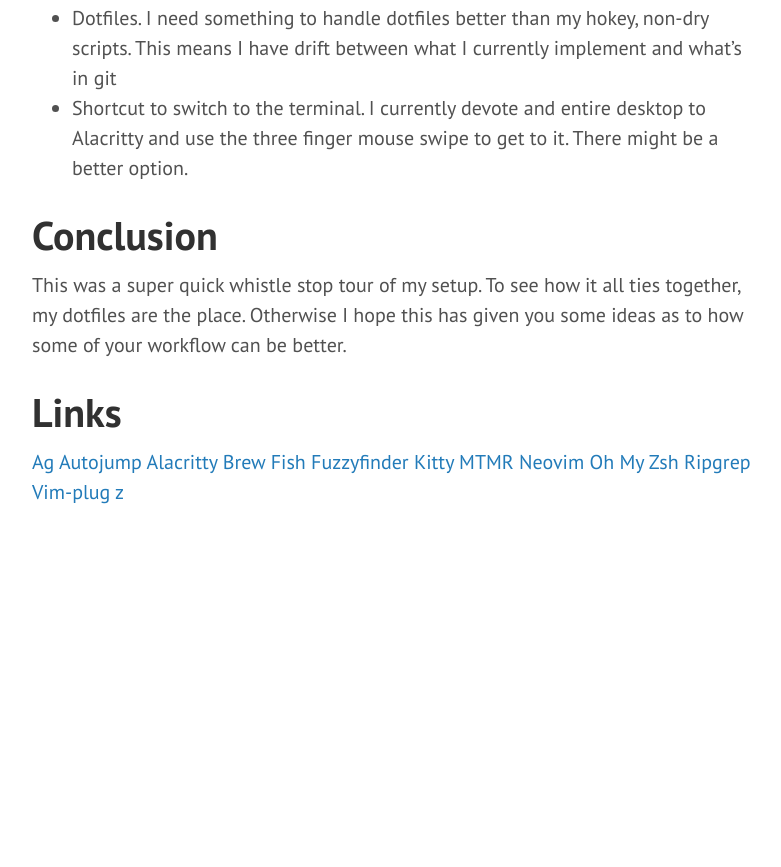
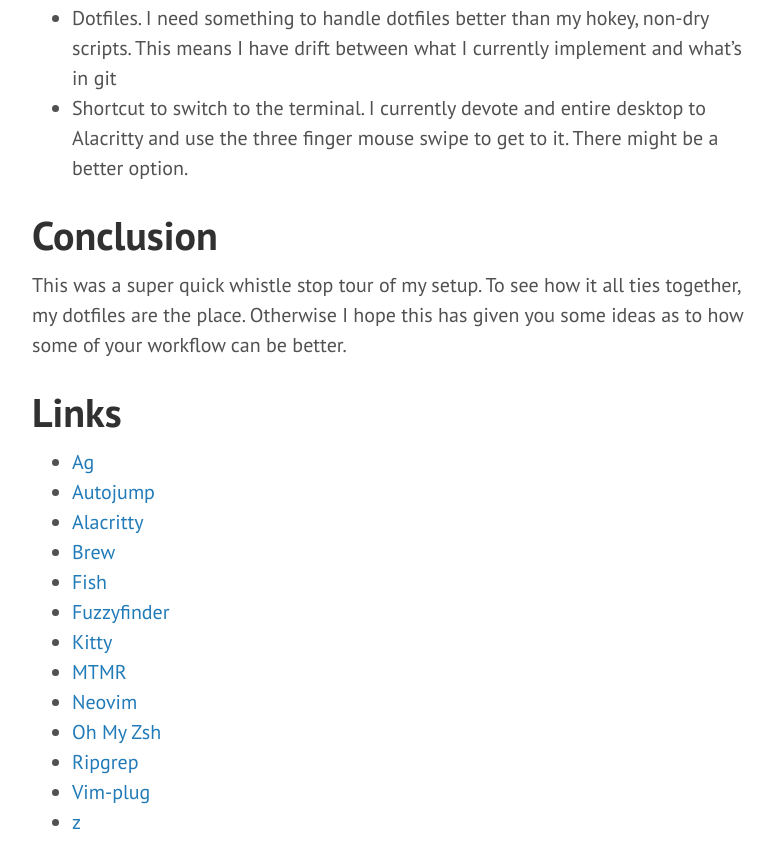
Before and after one commit to hapana/hapaa, a plain HTML site: page posts/my-mac-setup/index.html in a window 1280 px wide. Shown: the part 5857-6724 px from the top of the page, without its empty margins (428-1209 px from the left). Before the commit the page ends 6524 px from the top, so only its background shows below. Drawn offline with Linux system fonts and the light colour scheme.

Commit message:
Tue  3 Mar 22:21:47 GMT 2020 - Pushing to Github Pages

```diff
--- a/posts/my-mac-setup/index.html
+++ b/posts/my-mac-setup/index.html
@@ -208,19 +208,21 @@ better option.</li>
 together, my dotfiles are the place. Otherwise I hope this has given you some
 ideas as to how some of your workflow can be better.</p>
 <h1 id="links">Links</h1>
-<p><a href="https://github.com/ggreer/the_silver_searcher">Ag</a>
-<a href="https://github.com/wting/autojump">Autojump</a>
-<a href="https://github.com/jwilm/alacritty">Alacritty</a>
-<a href="https://brew.sh/">Brew</a>
-<a href="https://fishshell.com/">Fish</a>
-<a href="https://github.com/junegunn/fzf">Fuzzyfinder</a>
-<a href="https://github.com/kovidgoyal/kitty">Kitty</a>
-<a href="https://github.com/Toxblh/MTMR">MTMR</a>
-<a href="https://neovim.io">Neovim</a>
-<a href="https://github.com/ohmyzsh/ohmyzsh">Oh My Zsh</a>
-<a href="https://github.com/BurntSushi/ripgrep">Ripgrep</a>
-<a href="https://github.com/junegunn/vim-plug">Vim-plug</a>
-<a href="https://github.com/rupa/z">z</a></p>
+<ul>
+<li><a href="https://github.com/ggreer/the_silver_searcher">Ag</a></li>
+<li><a href="https://github.com/wting/autojump">Autojump</a></li>
+<li><a href="https://github.com/jwilm/alacritty">Alacritty</a></li>
+<li><a href="https://brew.sh/">Brew</a></li>
+<li><a href="https://fishshell.com/">Fish</a></li>
+<li><a href="https://github.com/junegunn/fzf">Fuzzyfinder</a></li>
+<li><a href="https://github.com/kovidgoyal/kitty">Kitty</a></li>
+<li><a href="https://github.com/Toxblh/MTMR">MTMR</a></li>
+<li><a href="https://neovim.io">Neovim</a></li>
+<li><a href="https://github.com/ohmyzsh/ohmyzsh">Oh My Zsh</a></li>
+<li><a href="https://github.com/BurntSushi/ripgrep">Ripgrep</a></li>
+<li><a href="https://github.com/junegunn/vim-plug">Vim-plug</a></li>
+<li><a href="https://github.com/rupa/z">z</a></li>
+</ul>
 
 </div>
 
```
